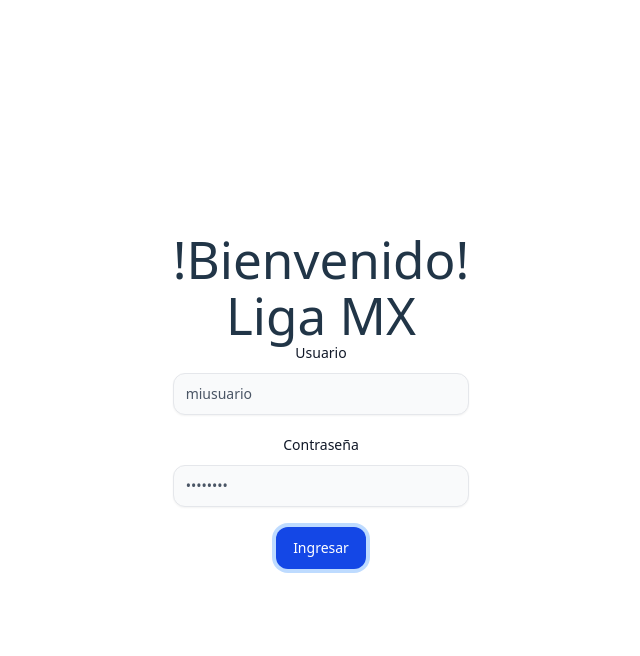
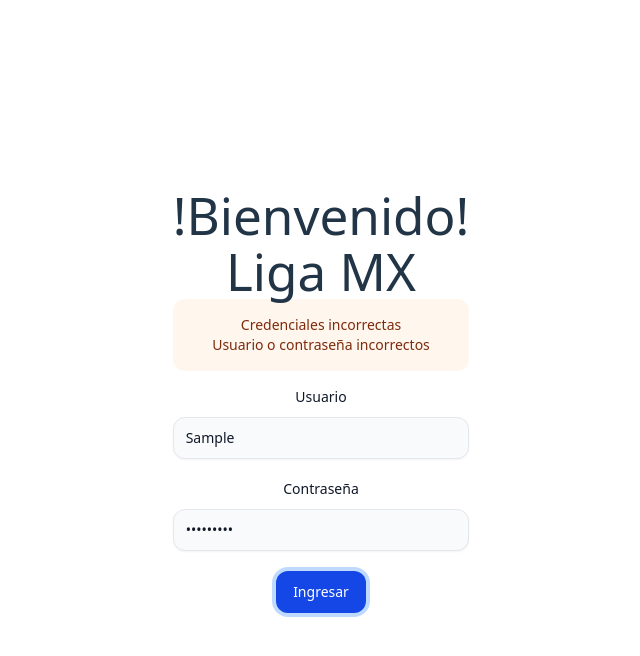
Before and after one commit to AlanCruz82/Frontend_APIREST_LigaMX, a React (Vite) app: page / in a window 1280 px wide. Both pictures are taken after typing "Sample", "Sample123" into the empty fields and a click on the button "Ingresar". Shown: the top 656 px of the page, without its empty margins (319-959 px from the left). Built offline with nearby package versions, Linux system fonts and the light colour scheme; no server answers.

Commit message:
Agregando validaciones requeridas en formulario de jugador y agregando alertas de flowbite en los errores al logear o eliminar un equipo

```diff
--- a/src/pages/LoginPage.jsx
+++ b/src/pages/LoginPage.jsx
@@ -7,6 +7,8 @@
     //Generamos las variables y sus estados mutables para almacenar las credenciales ingresadas
     const [usuario, setUsuario] = useState("");
     const [contrasena, setContrasena] = useState("");
+    //Estado para manejar y mostrar el alert en el caso de tener un error en las credenciales
+    const [ error, setError ] = useState(false);
 
     //Obtenemos el estado global para logear al usuario
     const { loginUser } = useContext(AuthContext);
@@ -16,7 +18,7 @@
     //Definimos la funcion flecha que vamos a ejecutar cuando se envie el formulario y que va a ingresar
     //al usuario dentro de nuestra pagina
     const ingresar = async (evento) => {
-        // evento.preventDefault();
+        evento.preventDefault();
         try{
             //Hacemos la peticion http al backend para logear al usuario
             const token = await peticionLogin(usuario,contrasena);
@@ -25,21 +27,29 @@
             //Redirigimos al usuario a la pagina principal(equipos)
             navigate("/equipos");
         }catch{
-            //En caso de que no se pueda logear el usuario le avisamos al usuario por mensaje emergente
-            alert("Credenciales incorrectas");
-            //Limpiamos las credenciales ingresadas
-            setUsuario("");
-            setContrasena("");
+            //En caso de existir un problema al logear el usuario activamos el estado del alert
+            setError(true);
+            //Establecemos el estado del error en falso 3seg despues
+            setTimeout(() => setError(false), 3000);
         }
     };
 
     return (
-      <form className="max-w-sm mx-auto" action={ingresar}>
+      <form className="max-w-sm mx-auto" onSubmit={ingresar}>
         <h1>
           !Bienvenido!
           <br />
           Liga MX
         </h1>
+
+        {/* Si existe un error al intentar ingresar, mostramos el alert para informar al usuario */}
+        {error && (
+          <div className="p-4 mb-4 text-sm text-fg-warning rounded-base bg-warning-soft" role="alert">
+            <span className="font-medium">Credenciales incorrectas</span>
+            <br />Usuario o contraseña incorrectos
+          </div>
+        )}
+
         <div className="mb-5">
           <label
             htmlFor="usuario"
--- a/src/pages/equipos/EquiposPage.jsx
+++ b/src/pages/equipos/EquiposPage.jsx
@@ -15,6 +15,8 @@
     const [busCiudad, setBusCiudad] = useState("");
     const [busEstadio, setBusEstadio] = useState("");
 
+    //Estado para manejar el alert al eliminar un equipo
+    const [error,setError] = useState(false);
 
     useEffect(() => {
         //Obtenemos los equipos haciendo llamada asincrona a la api a traves de getEquipos
@@ -28,13 +30,23 @@
         eliminarEquipo(id).then(
             //Actualizamos los equipos para mostrarlos sin el equipo con el id enviado
             () => setEquipos(equipos.filter(e => e.id !== id))
-        ).catch(() => alert('El equipo tiene jugadores o partidos asociados, no se puede eliminar'))
+        ).catch(() => {
+          setError(true);
+          setTimeout(() => setError(false), 3000)
+        })
     }
 
     return (
       <>
         <NavBar />
         <h1 className="mt-20 text-2xl font-bold">Equipos</h1>
+
+        {error && (
+          <div className="p-4 mb-4 text-sm text-fg-warning rounded-base bg-warning-soft" role="alert">
+            <span className="font-medium">Equipo con registros</span>
+            <br />El equipo seleccionado no se puede eliminar porque tiene partidos o jugadores relacionados
+          </div>
+        )}
 
         <div className="flex items-center gap-2 mb-2">
           <label htmlFor="ciudad">Ciudad</label>
--- a/src/pages/torneos/AgregarTorneoPage.jsx
+++ b/src/pages/torneos/AgregarTorneoPage.jsx
@@ -102,6 +102,7 @@
               <input
                 type="number"
                 name="anio"
+                min="0"
                 className="bg-neutral-secondary-medium border border-default-medium text-heading text-sm rounded-base focus:ring-brand focus:border-brand block w-full px-3 py-2.5 shadow-xs placeholder:text-body"
                 value={torneo.anio}
                 onChange={establecerCambio}
```
Also changed, not shown: src/components/FormularioJugador.jsx (+7 -0 lines).
